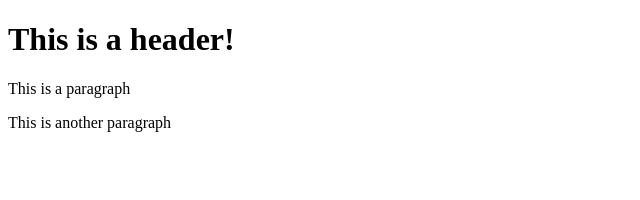
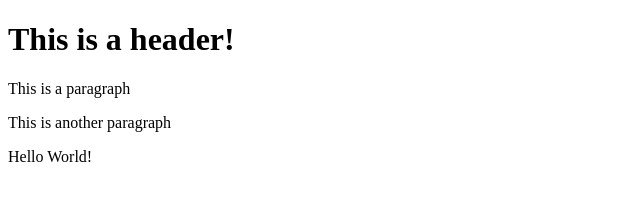
Before and after one commit to EdoMugen/git-test, a website: page index.html in a window 1280 px wide. Shown: the whole page, without its empty margins (0-640 px from the left). Drawn offline with Linux system fonts and the light colour scheme.

Commit message:
using NPM

```diff
--- a/index.html
+++ b/index.html
@@ -8,5 +8,6 @@
         <p>
             This is another paragraph
         </p>
+        <p>Hello World!</p>
     </body>
 </html>
```
Also changed, not shown: package.json (added, +24 -0 lines), 2 other files.
